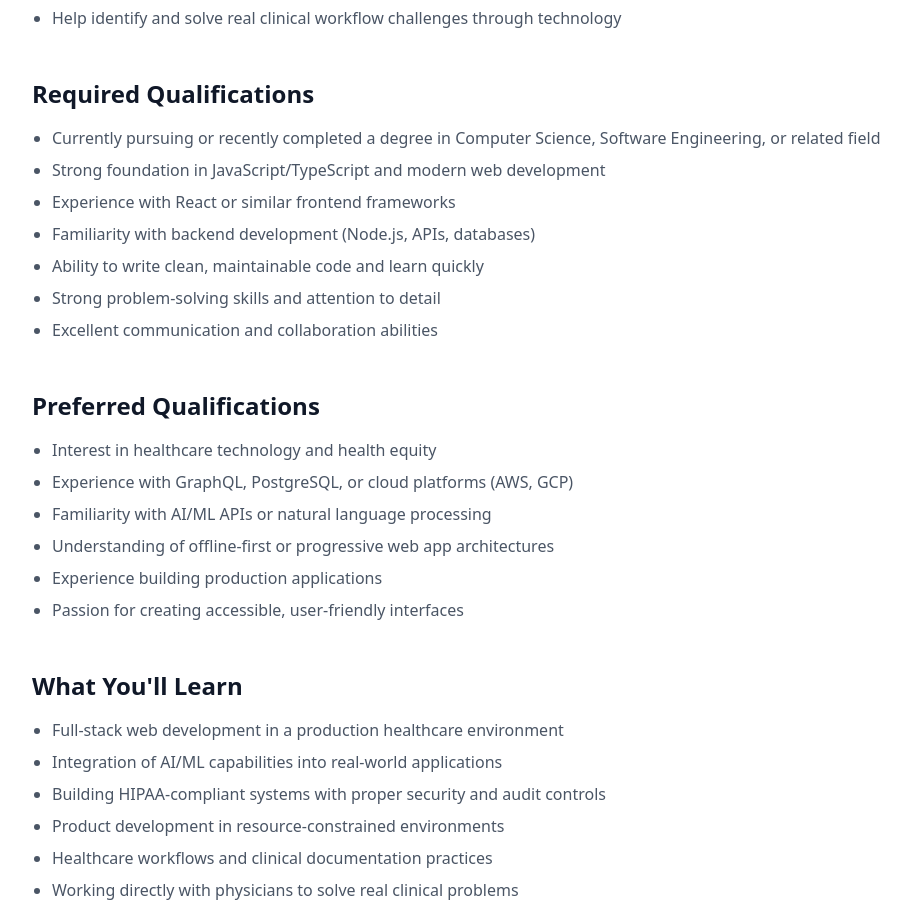
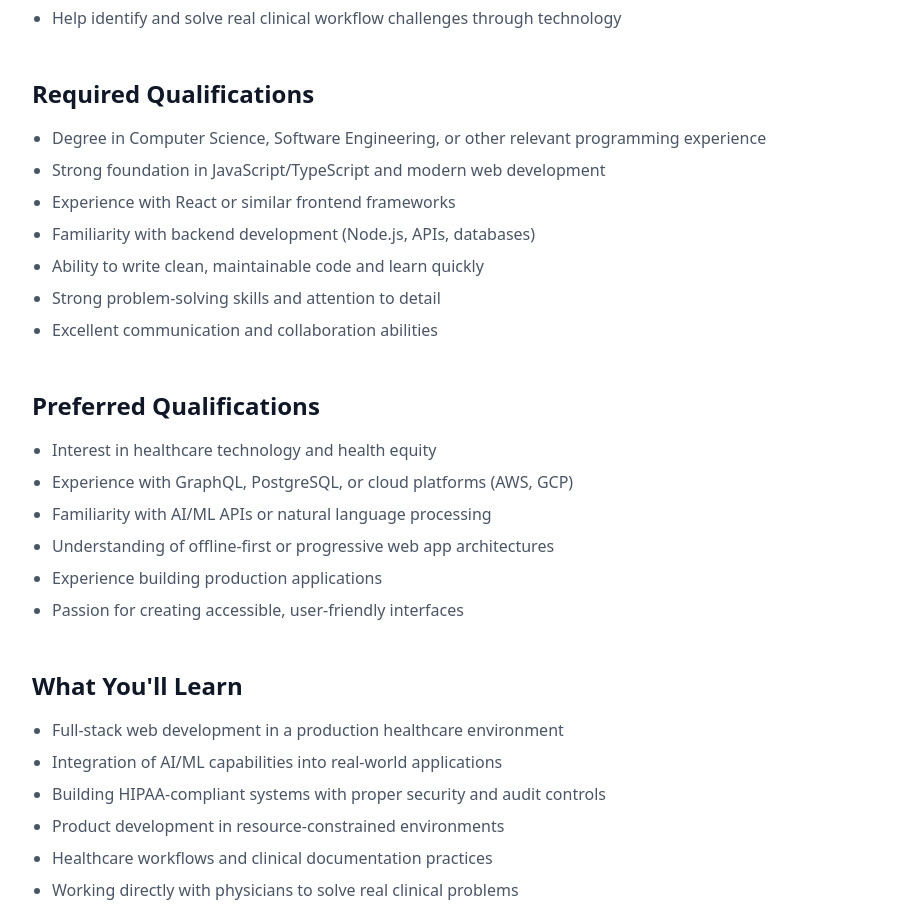
Before and after one commit to Kasa-Labs/kasa_marketing, a Next.js app: page /careers/software-engineering-intern-2026 in a window 1280 px wide. Shown: the part 1020-1943 px from the top of the page, without its empty margins (160-1071 px from the left). Built offline with nearby package versions, Linux system fonts and the light colour scheme.

Commit message:
[add] edited careers page

```diff
--- a/app/careers/software-engineering-intern-2026/page.tsx
+++ b/app/careers/software-engineering-intern-2026/page.tsx
@@ -22,7 +22,7 @@ const job = {
     "Help identify and solve real clinical workflow challenges through technology",
   ],
   qualifications: [
-    "Currently pursuing or recently completed a degree in Computer Science, Software Engineering, or related field",
+    "Degree in Computer Science, Software Engineering, or other relevant programming experience",
     "Strong foundation in JavaScript/TypeScript and modern web development",
     "Experience with React or similar frontend frameworks",
     "Familiarity with backend development (Node.js, APIs, databases)",
```
